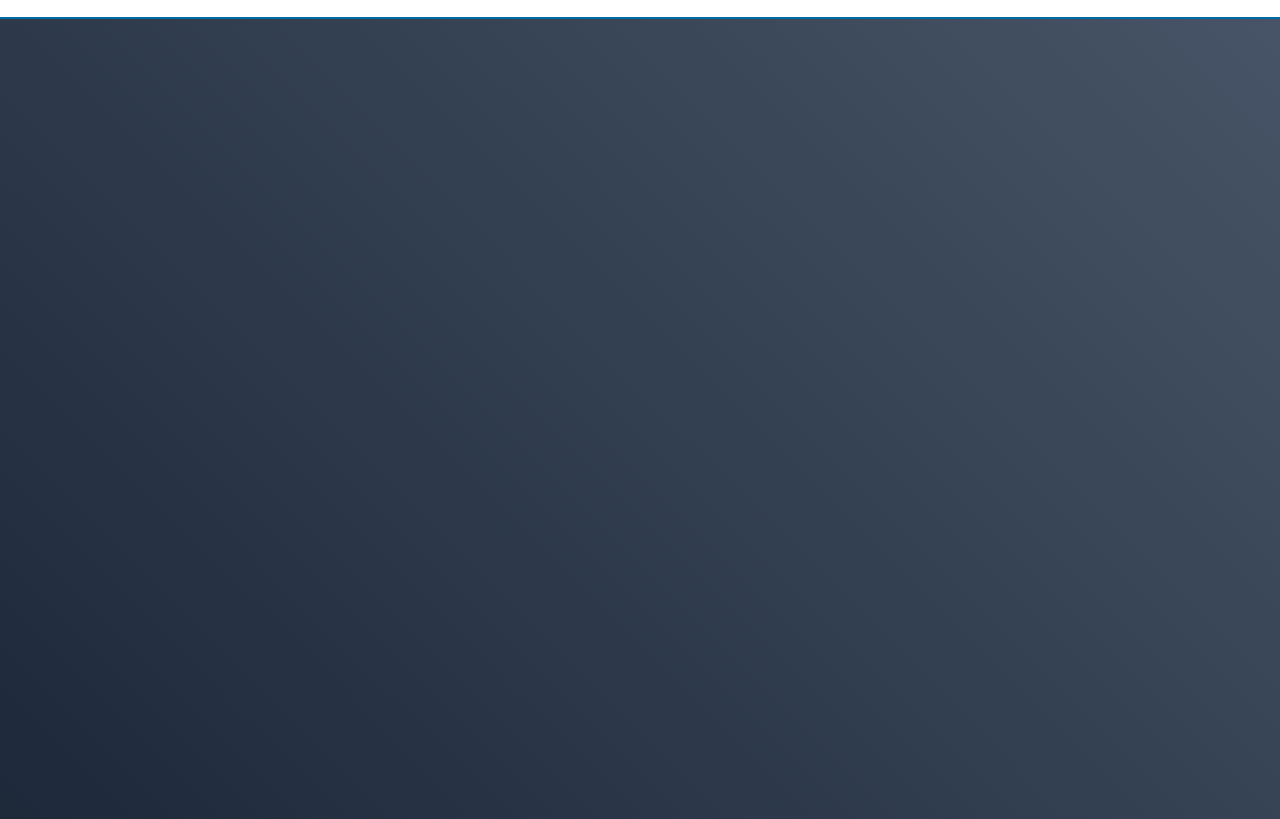
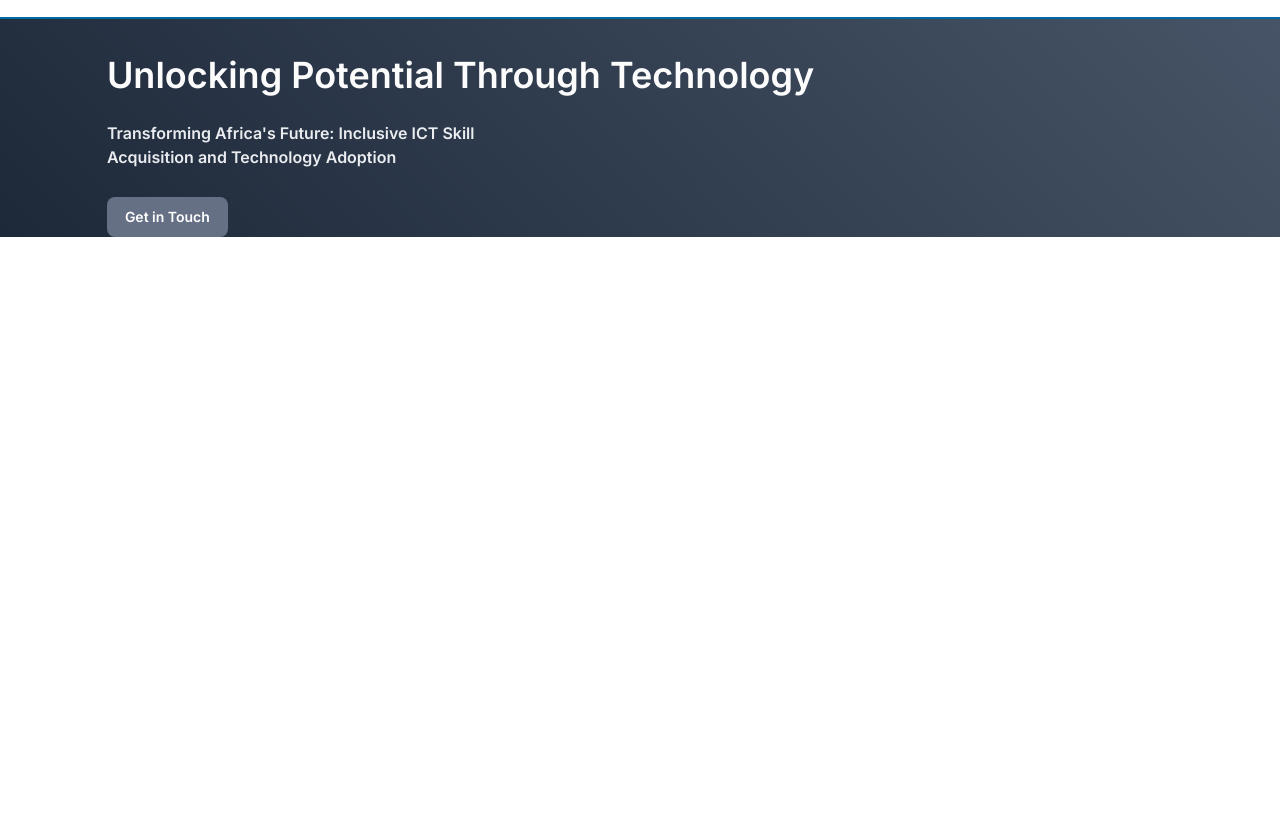
Before and after one commit to ebukathedev/dpia-site, a website: page index.html in a window 1280 px wide. Shown: the part 67-886 px from the top of the page. After the commit the page ends 800 px from the top, so only its background shows below. Drawn offline with Linux system fonts and the light colour scheme; a web font is replaced by a local one.

Commit message:
update pages and start hero section in home page

```diff
--- a/index.html
+++ b/index.html
@@ -26,7 +26,7 @@
 		<title>Unlocking Potential Through Technology</title>
 	</head>
 	<body>
-		<!-- Navbar -->
+		<!-- Navbar start-->
 		<nav class="pt-5 bg-white border-b-2 border-blue-light-700 md:py-5">
 			<div
 				class="md:flex md:items-center md:c-container md:space-x-6 min-[1000px]:space-x-10"
@@ -315,9 +315,45 @@
 				</ul>
 			</div>
 		</nav>
+		<!-- Navbar end-->
 
-		<!-- Hero -->
-		<section class="min-h-screen bg-gray-gradient-100"> </section>
+		<!-- Main content -->
+		<main>
+			<!-- Hero -->
+			<section class="bg-gray-gradient-100 pt-8">
+				<div class="c-container">
+					<div>
+						<div class="flex flex-col md:flex-row">
+							<div class="flex flex-col">
+								<h1
+									class="big-heading text-gray-25 leading-snug"
+								>
+									Unlocking Potential Through Technology
+								</h1>
+								<p
+									class="text-gray-100 font-semibold mt-5 mb-7 max-w-sm"
+								>
+									Transforming Africa's Future: Inclusive ICT
+									Skill Acquisition and Technology Adoption
+								</p>
+								<a
+									href="#"
+									class="btn bg-gray-500 text-white text-sm py-[10px] px-[18px] w-fit"
+								>
+									Get in Touch
+								</a>
+							</div>
+							<div class="hidden">
+								<img src="images/hero-img.svg" alt="" />
+							</div>
+						</div>
+					</div>
+					<div class="hidden">
+						<h2>Our partners</h2>
+					</div>
+				</div>
+			</section>
+		</main>
 		<!-- Javascript -->
 		<script src="js/main.js"></script>
 	</body>
--- a/styles/input.css
+++ b/styles/input.css
@@ -7,6 +7,14 @@
 @layer base {
 	body {
 		@apply min-h-screen font-inter;
+	}
+	h1 {
+		@apply font-semibold;
+	}
+
+	h2,
+	h3 {
+		@apply font-medium;
 	}
 }
 
@@ -74,6 +82,15 @@
 		@apply font-semibold text-blue-light-700 bg-blue-light-50 rounded-lg inline-block py-[10px] px-[18px] transition-all ease-in-out hover:bg-blue-light-100 active:bg-blue-light-100;
 	}
 
+	.btn {
+		@apply rounded-lg inline-block font-semibold transition-all ease-in-out;
+	}
+
+	.big-heading {
+		@apply text-[2rem] sm:text-4xl;
+		/* font-size: clamp(32px, 6vw, 64px); */
+	}
+
 	@media screen and (min-width: 1020px) {
 		.c-container {
 			max-width: calc(83.3 * 1vw);
```
Also changed, not shown: blog.html (+6 -2 lines), career.html (+6 -2 lines), coding_academy.html (+6 -2 lines), infrastructure_service.html (+6 -2 lines), innovation_hub.html (+6 -2 lines), management_consulting.html (+6 -2 lines), portfolio.html (+6 -2 lines), technology_solutions.html (+6 -2 lines), who_we_are.html (+6 -2 lines), dist/output.css, images/hero-img.svg (added).
